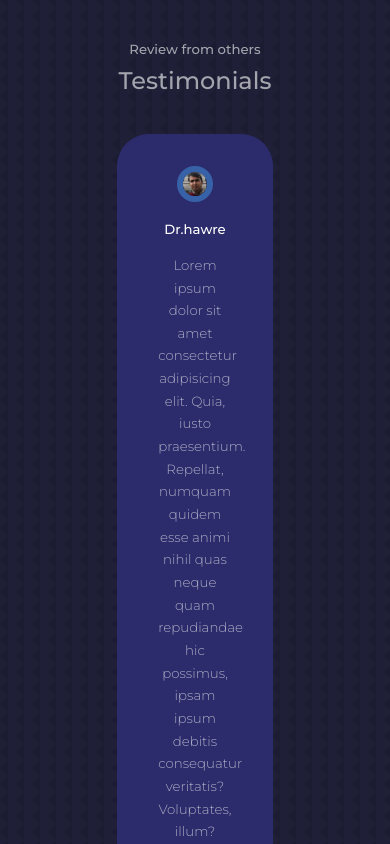
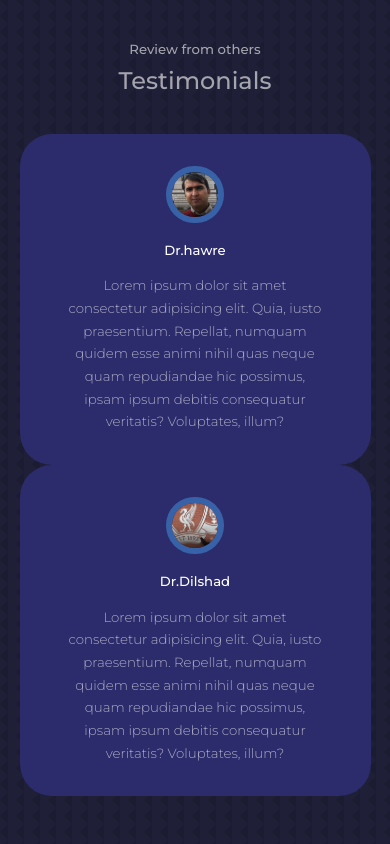
Before and after one commit to dearyfareq/capstone, a React (Create React App) app in the folder capstone/: page / in a window 390 px wide. Shown: the part 7880-8724 px from the top of the page. Built offline with nearby package versions, Linux system fonts and the light colour scheme.

Commit message:
added media Q to testimonials

```diff
--- a/capstone/src/components/testi/testi.css
+++ b/capstone/src/components/testi/testi.css
@@ -3,7 +3,7 @@
     gap: 2.5rem;
 }
 .avatar{
-    width: 40%;
+    width: 20%;
     aspect-ratio: 1/1;
     overflow: hidden;
     border-radius: 50%;
@@ -25,3 +25,18 @@
     width: 80%;
     margin: 0.8rem auto 0;
 }
+/*==================== MEDI-Q / med device ====================*/
+@media screen and (max-width: 1024px) {
+    .container.testimonials__container{
+        width: 60%;
+    }
+  }
+  /*==================== MEDI-Q / Sma device ====================*/
+  @media screen and (max-width: 600px) {
+    .container.testimonials__container{
+        width: var(--container-width-sm);
+    }
+    .review{
+        width: var(--container-width-sm);
+    }
+  }
```
